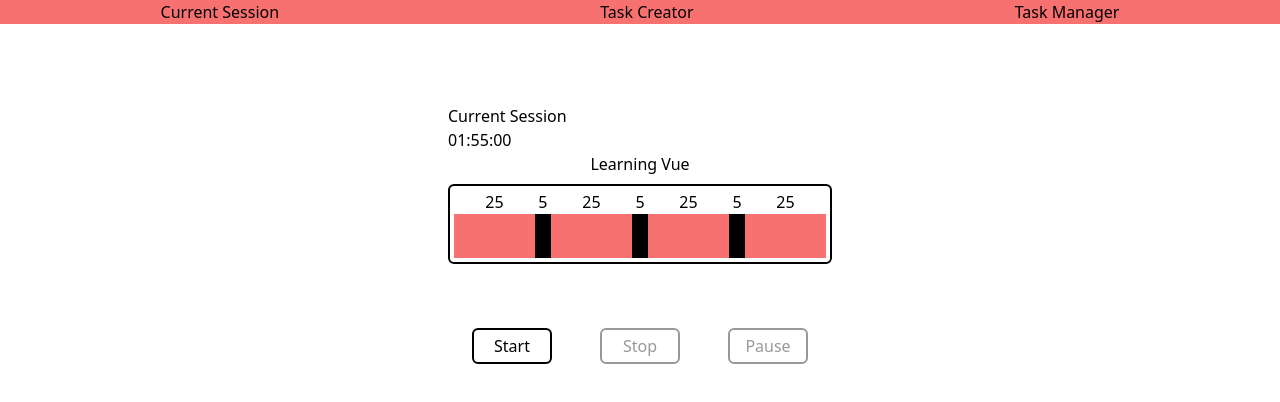
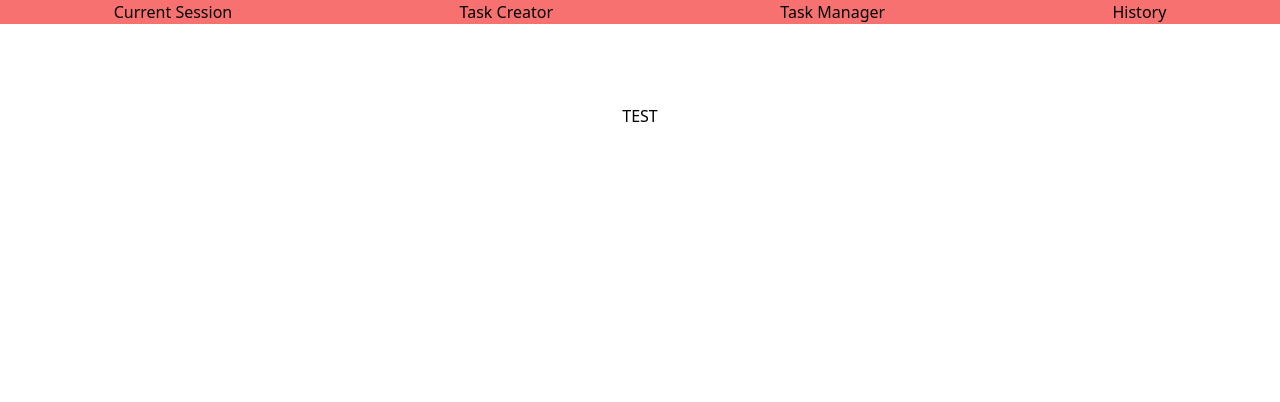
Before and after one commit to jprymak/pomodoro-deluxe, a React (Create React App) app: page /history in a window 1280 px wide. Shown: the top 402 px of the page. Built offline with nearby package versions, Linux system fonts and the light colour scheme.

Commit message:
feat: create test History component and add it to navbar

```diff
--- a/src/App.js
+++ b/src/App.js
@@ -5,6 +5,7 @@ import TaskCreator from "./components/TaskCreator";
 import TaskManager from "./components/TaskManager";
 import NavBar from "./components/navbar/NavBar";
 import CurrentSession from "./components/CurrentSession";
+import History from "./components/History"
 
 import { v4 as uuidv4 } from "uuid";
 
@@ -161,6 +162,10 @@ class App extends React.Component {
                 tasks={this.state.tasks}
               />
             </Route>
+            <Route path="/history">
+              <History
+              />
+            </Route>
             <Route path="/">
               <CurrentSession
                 saveState={this.handleSaveState}
--- /dev/null
+++ b/src/components/History.js
@@ -0,0 +1,13 @@
+import React from "react"
+
+class History extends React.Component{
+state={}
+
+    render(){
+        return(
+            <div>TEST</div>
+        )
+    }
+}
+
+export default History;
--- a/src/components/navbar/NavBar.js
+++ b/src/components/navbar/NavBar.js
@@ -13,6 +13,9 @@ function NavBar() {
         <li>
           <Link to="/task-manager">Task Manager</Link>
         </li>
+        <li>
+          <Link to="/history">History</Link>
+        </li>
       </ul>
     </nav>
   );
```
